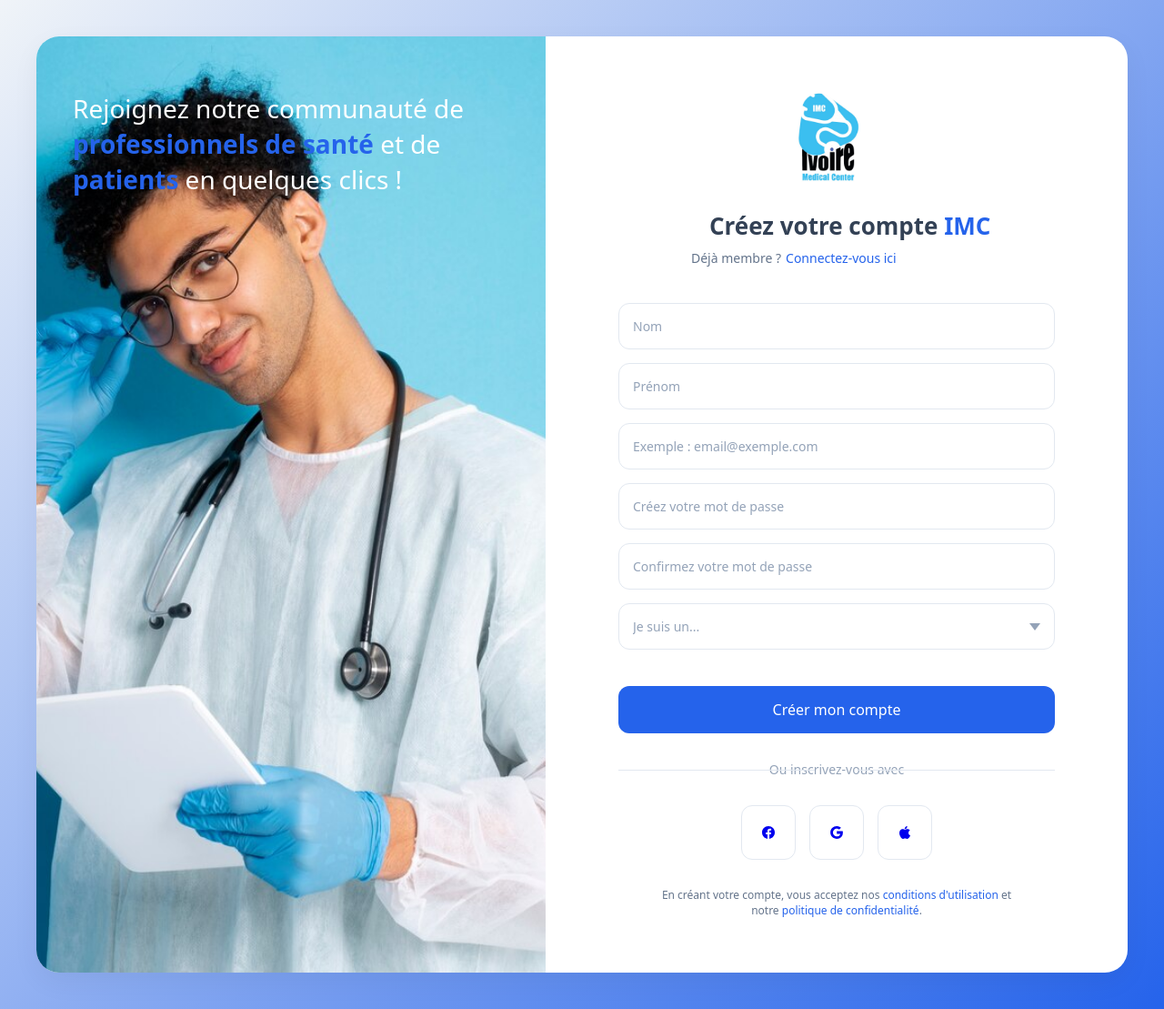
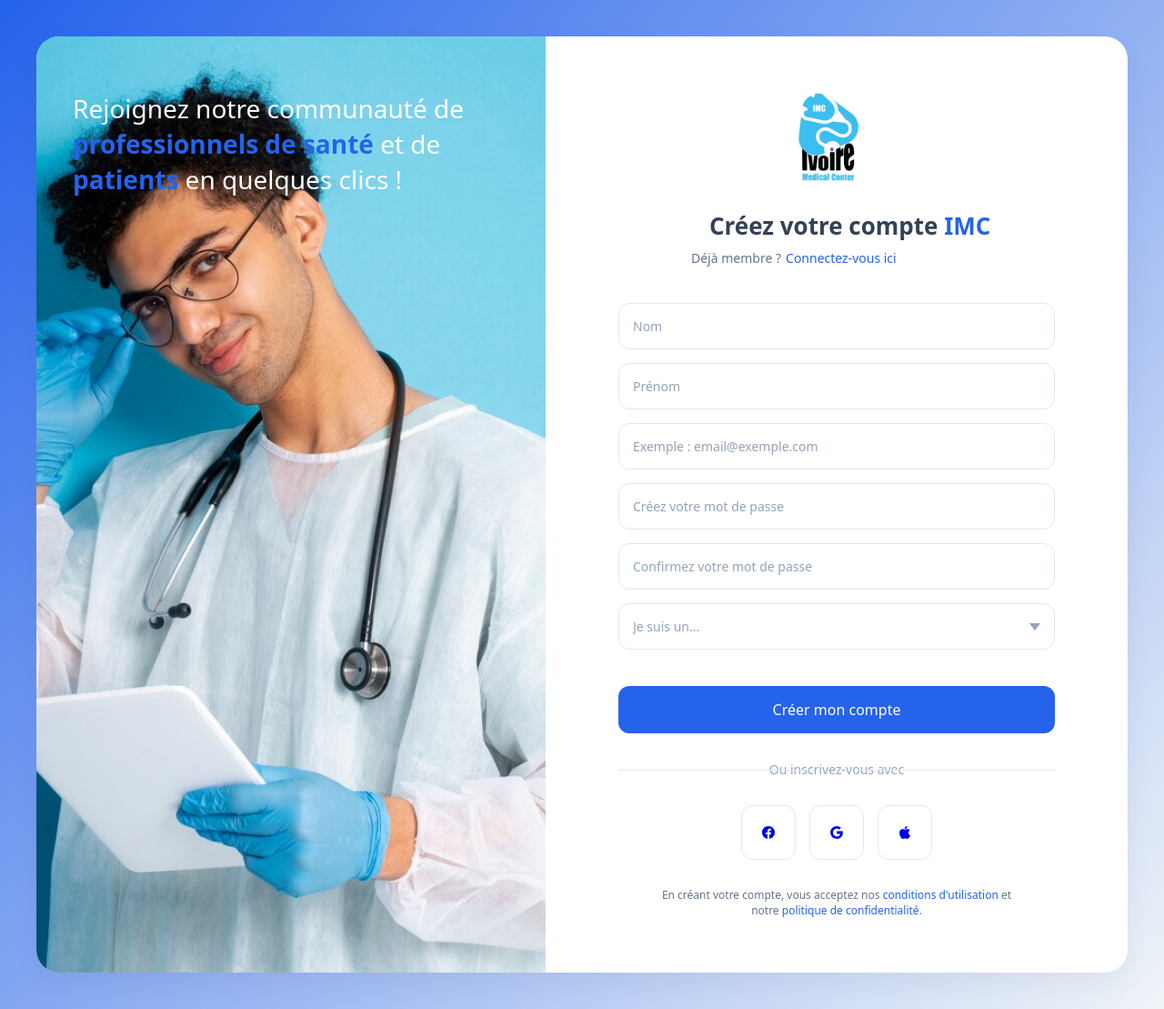
Before and after one commit to OceaneTra/IMC, a PHP site: page /PageInscription.php in a window 1280 px wide. Shown: the whole page at 91% size. Run offline with PHP 8.4, Linux system fonts and the light colour scheme.

Commit message:
modification de la couleur

```diff
--- a/css/PageInscription.css
+++ b/css/PageInscription.css
@@ -6,7 +6,7 @@
 }
 
 body {
-    background: linear-gradient(135deg, #f0f4f8 0%, #2563eb 100%);
+    background: linear-gradient(135deg, #2563eb 0%, #f0f4f8 100%);
     min-height: 100vh;
     display: flex;
     align-items: center;
```
